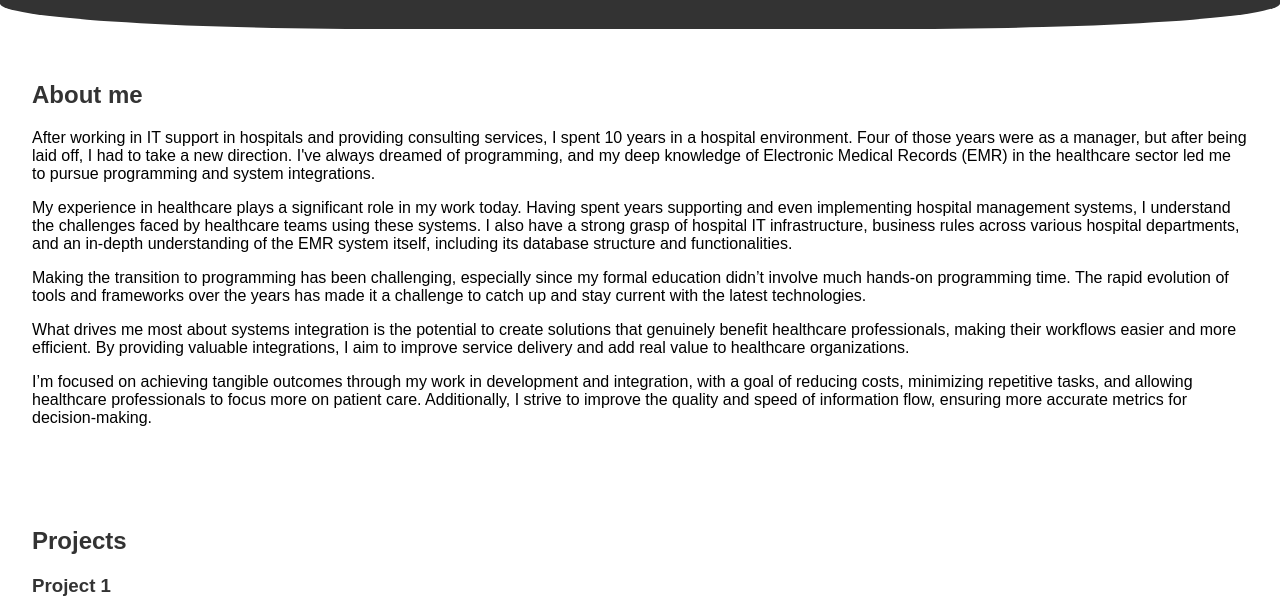
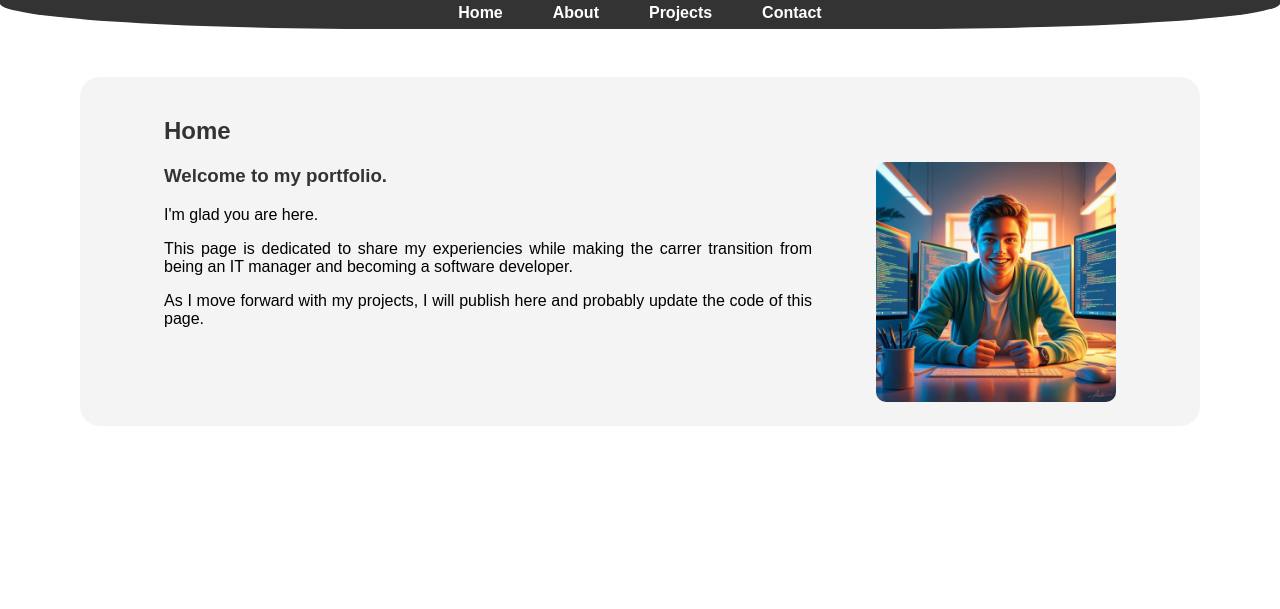
Before and after one commit to rspricigo/rspricigo.github.io, a plain HTML site: page index.html in a window 1280 px wide. Shown: the part 191-800 px from the top of the page. Drawn offline with Linux system fonts and the light colour scheme.

Commit message:
Building inicial pages

```diff
--- /dev/null
+++ b/components/banner.html
@@ -0,0 +1,11 @@
+<div class="banner-content">
+  <img
+    src="https://avatars.githubusercontent.com/u/18753577?v=4"
+    alt="Foto do Reginaldo Spricigo"
+    class="profile-foto"
+  />
+  <div class="banner-text">
+    <h1>Reginaldo Spricigo</h1>
+    <p>Software Developer</p>
+  </div>
+</div>
--- /dev/null
+++ b/components/navbar.html
@@ -0,0 +1,8 @@
+<nav class="navbar">
+  <ul class="nav-links">
+    <li><a href="index.html">Home</a></li>
+    <li><a href="about.html">About</a></li>
+    <li><a href="projects.html">Projects</a></li>
+    <li><a href="contact.html">Contact</a></li>
+  </ul>
+</nav>
--- a/index.html
+++ b/index.html
@@ -8,79 +8,31 @@
   </head>
   <body>
     <header class="banner">
-      <div class="banner-content">
-        <img
-          src="https://avatars.githubusercontent.com/u/18753577?v=4"
-          alt="Foto do Reginaldo Spricigo"
-          class="profile-foto"
-        />
-        <div class="banner-text">
-          <h1>Reginaldo Spricigo</h1>
-          <p>Software Developer</p>
-        </div>
-      </div>
+      <div id="banner"></div>
     </header>
 
-    <section id="about">
-      <h2>About me</h2>
-      <p>
-        After working in IT support in hospitals and providing consulting
-        services, I spent 10 years in a hospital environment. Four of those
-        years were as a manager, but after being laid off, I had to take a new
-        direction. I've always dreamed of programming, and my deep knowledge of
-        Electronic Medical Records (EMR) in the healthcare sector led me to
-        pursue programming and system integrations.
-      </p>
-      <p>
-        My experience in healthcare plays a significant role in my work today.
-        Having spent years supporting and even implementing hospital management
-        systems, I understand the challenges faced by healthcare teams using
-        these systems. I also have a strong grasp of hospital IT infrastructure,
-        business rules across various hospital departments, and an in-depth
-        understanding of the EMR system itself, including its database structure
-        and functionalities.
-      </p>
-      <p>
-        Making the transition to programming has been challenging, especially
-        since my formal education didn’t involve much hands-on programming time.
-        The rapid evolution of tools and frameworks over the years has made it a
-        challenge to catch up and stay current with the latest technologies.
-      </p>
-      <p>
-        What drives me most about systems integration is the potential to create
-        solutions that genuinely benefit healthcare professionals, making their
-        workflows easier and more efficient. By providing valuable integrations,
-        I aim to improve service delivery and add real value to healthcare
-        organizations.
-      </p>
-      <p>
-        I’m focused on achieving tangible outcomes through my work in
-        development and integration, with a goal of reducing costs, minimizing
-        repetitive tasks, and allowing healthcare professionals to focus more on
-        patient care. Additionally, I strive to improve the quality and speed of
-        information flow, ensuring more accurate metrics for decision-making.
-      </p>
-    </section>
+    <div id="navbar"></div>
 
-    <section id="projects">
-      <h2>Projects</h2>
-      <div class="project">
-        <h3>Project 1</h3>
-        <p>Brief description of what the project does.</p>
-        <a href="link_to_project">View Project</a>
+    <section id="home" class="content-description">
+      <div class="container-description">
+        <h2>Home</h2>
+        <h3>Welcome to my portfolio.</h3>
+        <p>I'm glad you are here.</p>
+        <p>
+          This page is dedicated to share my experiencies while making the
+          carrer transition from being an IT manager and becoming a software
+          developer.
+        </p>
+        <p>
+          As I move forward with my projects, I will publish here and probably
+          update the code of this page.
+        </p>
       </div>
-      <!-- Repeat for additional projects -->
-    </section>
-
-    <section id="contact">
-      <h2>Contact</h2>
-      <p>
-        Email: <a href="mailto:youremail@example.com">youremail@example.com</a>
-      </p>
-      <p>
-        LinkedIn:
-        <a href="https://linkedin.com/in/yourprofile">Your LinkedIn</a>
-      </p>
+      <div class="image-right">
+        <img src="images/excited-developer.jpg" alt="Descrição da imagem" />
+      </div>
     </section>
   </body>
+
+  <script src="js/loadComponent.js"></script>
 </html>
--- /dev/null
+++ b/js/loadComponent.js
@@ -0,0 +1,22 @@
+// Função para carregar componentes HTML externos
+function loadComponent(componentPath, elementId) {
+    fetch(componentPath)
+        .then(response => {
+            if (!response.ok) {
+                throw new Error('Network response was not ok');
+            }
+            return response.text();
+        })
+        .then(html => {
+            document.getElementById(elementId).innerHTML = html;
+        })
+        .catch(error => {
+            console.error('There was a problem loading the component:', error);
+        });
+}
+
+//Carrega os componentes
+document.addEventListener('DOMContentLoaded', function() {
+    loadComponent('components/navbar.html', 'navbar');
+    loadComponent('components/banner.html', 'banner');
+});
--- a/styles.css
+++ b/styles.css
@@ -4,8 +4,29 @@ body {
     padding: 0;
 }
 
+
+
 section {
-    padding: 2em;
+    padding: 20px;
+    border-radius: 20px;
+    margin: 10px 80px;
+    background-color: #f4f4f4;
+    display: flex;
+    text-align: justify;
+    justify-content: space-evenly;
+}
+
+.container-description{
+    width: 60%;
+}
+
+.image-right img {
+  max-width: 100%; /* A imagem não ultrapassará a largura do seu contêiner */
+  height: 30vh;
+  border-radius: 10px;
+  margin-top: 65px;
+
+    /* Mantém a proporção da altura */
 }
 
 h1, h2, h3 {
@@ -58,3 +79,40 @@ h1, h2, h3 {
     margin: 0;
     color: #ddd;
 }
+
+
+/* Estilos básicos para o menu de navegação */
+.navbar {
+    position: relative;
+    background: none;
+    padding: 10px 0;
+    text-align: center;
+    top: -35px;
+    z-index: 10;
+}
+
+.nav-links {
+    list-style: none;
+    margin: 0;
+    padding: 0;
+    display: flex;
+    justify-content: center;
+    gap: 20px;
+}
+
+.nav-links li {
+    display: inline;
+}
+
+.nav-links a {
+    color: white;
+    text-decoration: none;
+    font-weight: bold;
+    padding: 8px 15px;
+    transition: background-color 0.3s;
+}
+
+.nav-links a:hover {
+    background-color: #555;
+    border-radius: 5px;
+}
```
Also changed, not shown: about.html (added, +68 -0 lines), contact.html (added, +36 -0 lines), projects.html (added, +34 -0 lines), images/about-me.jpg (added), images/excited-developer.jpg (added).
